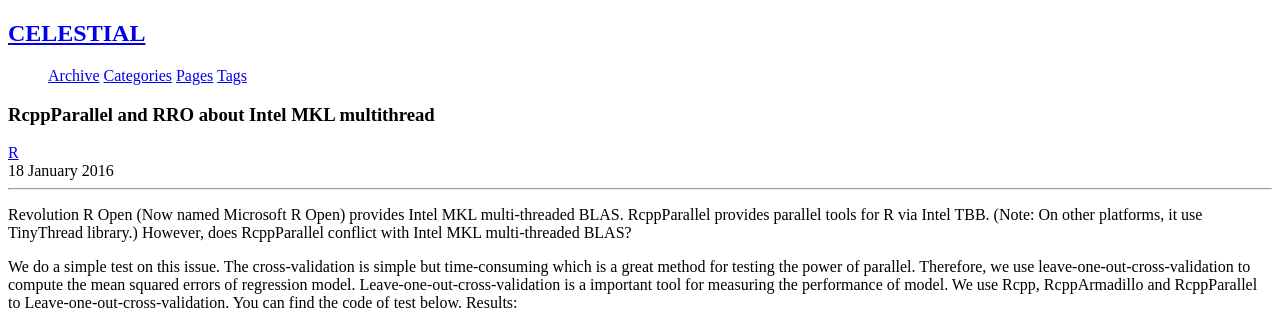
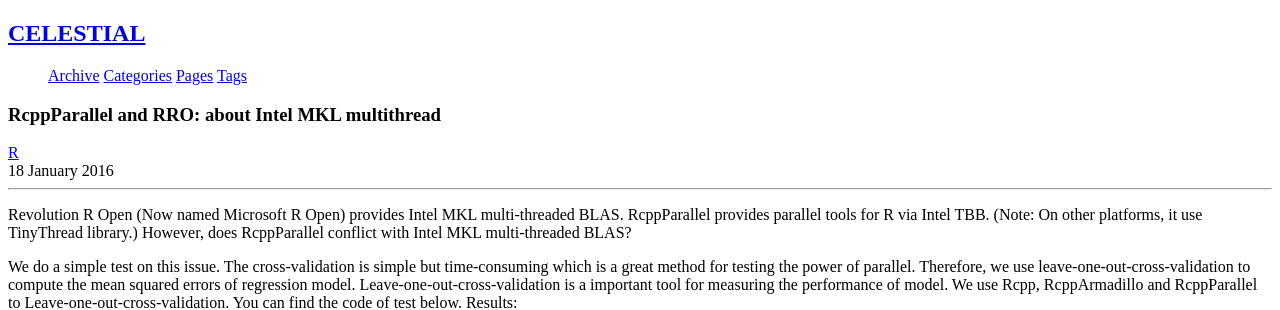
Before and after one commit to chengyucatch/chingchuan-chen.github.com, a Jekyll site: the page built from _posts/2016-01-18-RcppParallel_and_RRO_about_intel_MKL_multithread.md, in a window 1280 px wide and 900 px high. Shown: the top 310 px of the window. Built offline with Jekyll 4.4.1, drawn with Linux system fonts in a browser that asks for light colours; nearby versions of some CDN libraries; library files that are not in the unit come from our copies; comment, search, counter and statistics services are not loaded; some of the changed text lies outside the part shown.

```diff
--- a/_posts/2016-01-18-RcppParallel_and_RRO_about_intel_MKL_multithread.md
+++ b/_posts/2016-01-18-RcppParallel_and_RRO_about_intel_MKL_multithread.md
@@ -1,7 +1,7 @@
 ---
 layout: post
-cTitle: RcppParallel and RRO about Intel MKL multithread
-title: RcppParallel and RRO about Intel MKL multithread
+cTitle: "RcppParallel and RRO: about Intel MKL multithread"
+title: "RcppParallel and RRO: about Intel MKL multithread"
 category: R
 tagline:
 tags: [R]
```
